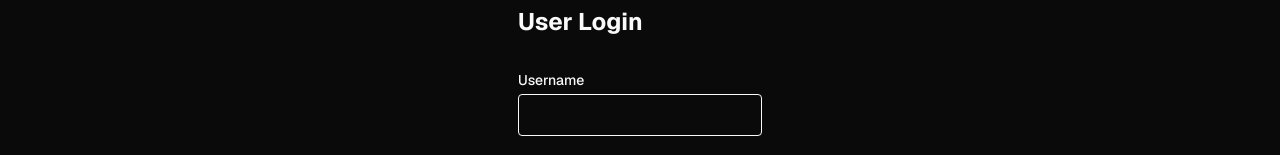
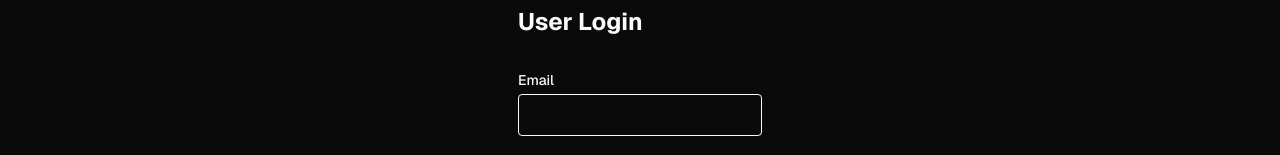
Before and after one commit to Kutola/datafeed-kenya-frontend, a Next.js app: page /login in a window 1280 px wide. Shown: the part 135-290 px from the top of the page. Built offline with nearby package versions, Linux system fonts and the light colour scheme.

Commit message:
making changes for login to use email instead of username

```diff
--- a/app/login/page.tsx
+++ b/app/login/page.tsx
@@ -38,9 +38,9 @@
       {error && <p className="text-red-500 mb-4">{error}</p>}
       <form onSubmit={handleSubmit} className="space-y-4">
         <div>
-          <label className="block text-sm font-medium mb-1">Username</label>
+          <label className="block text-sm font-medium mb-1">Email</label>
           <input
-            type="username"
+            type="email"
             value={email}
             onChange={(e) => setEmail(e.target.value)}
             className="w-full border rounded px-3 py-2"
```
